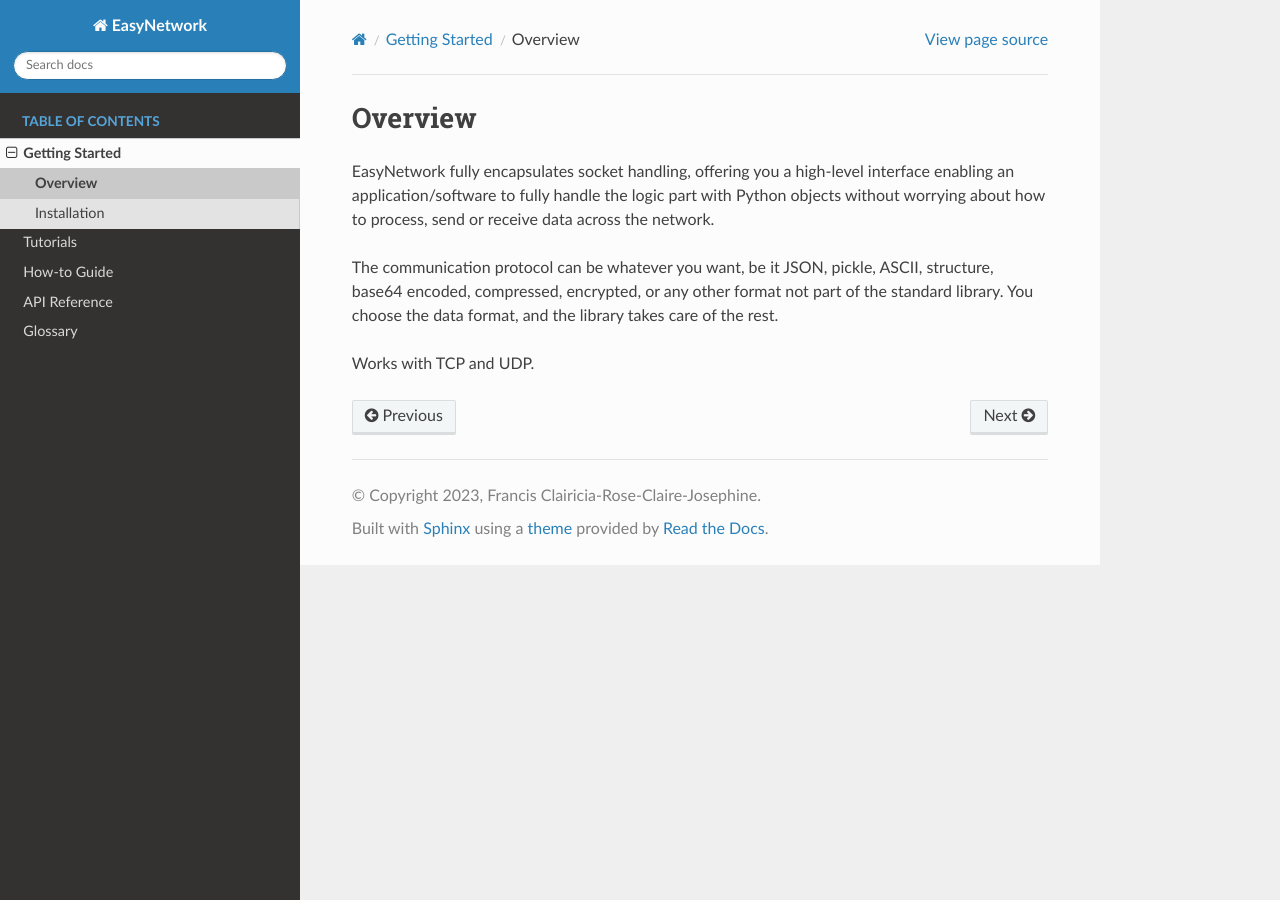
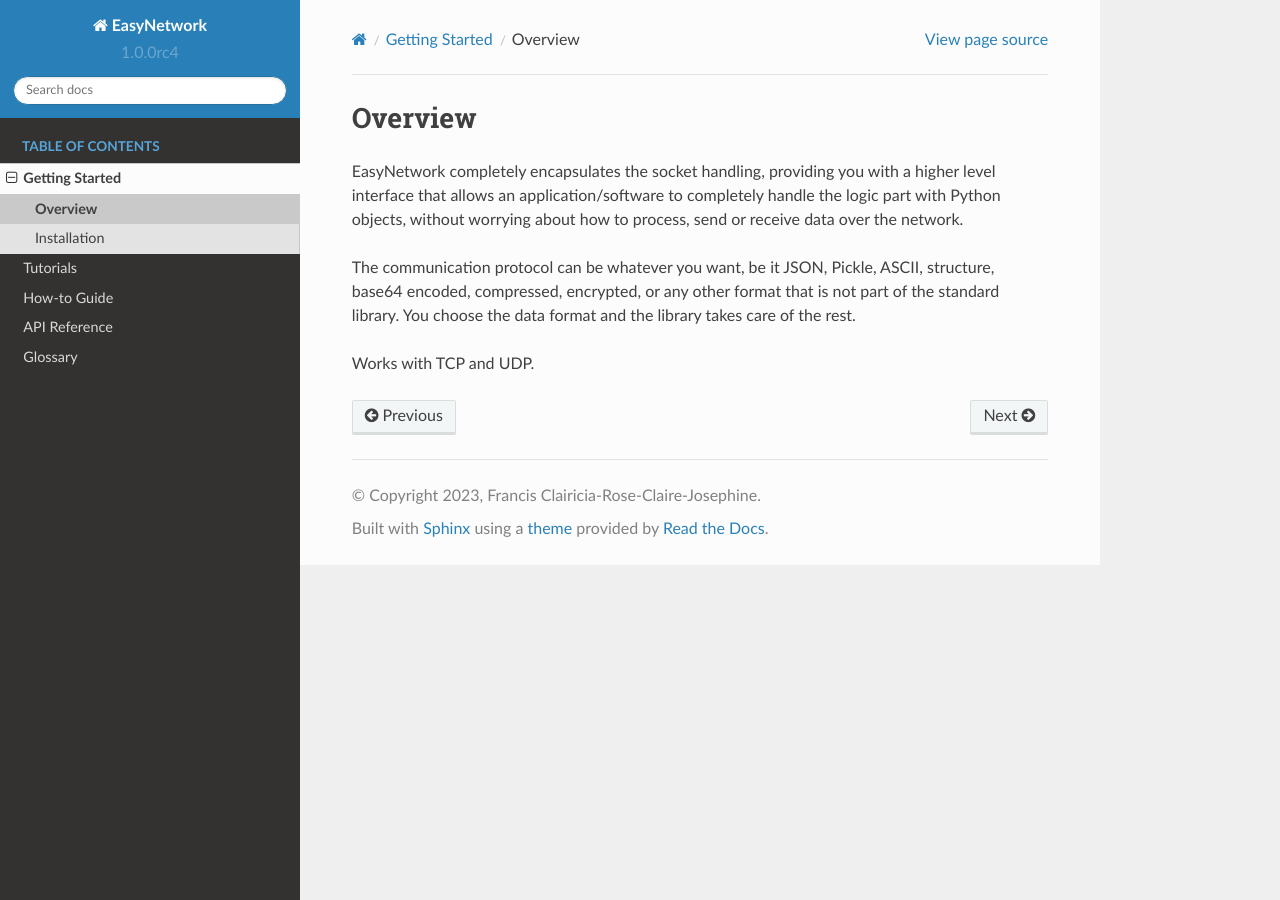
Before and after one commit to francis-clairicia/EasyNetwork, a Sphinx documentation site: the page built from docs/source/quickstart/overview.rst, in a window 1280 px wide. Built offline with Sphinx 7.4.7 and the Read the Docs theme 2.0.0, drawn with Linux system fonts in a browser that asks for light colours.

Commit message:
[DOCS] Fixes post review

```diff
--- a/docs/source/conf.py
+++ b/docs/source/conf.py
@@ -15,6 +15,7 @@ project = "EasyNetwork"
 copyright = "2023, Francis Clairicia-Rose-Claire-Josephine"
 author = "FrankySnow9"
 release = "1.0.0rc4"
+version = release
 
 # -- General configuration ---------------------------------------------------
 # https://www.sphinx-doc.org/en/master/usage/configuration.html#general-configuration
--- a/docs/source/quickstart/install.rst
+++ b/docs/source/quickstart/install.rst
@@ -14,7 +14,7 @@ To use EasyNetwork, first install it using :program:`pip`:
 Optional Dependencies
 =====================
 
-EasyNetwork has no required dependencies, but the library comes with a bunch of optional dependencies to meet specific needs.
+EasyNetwork has no required dependencies, but comes with many optional dependencies to meet specific needs.
 
 Here is the full list:
 
--- a/docs/source/quickstart/overview.rst
+++ b/docs/source/quickstart/overview.rst
@@ -2,11 +2,12 @@
 Overview
 ********
 
-EasyNetwork fully encapsulates socket handling, offering you a high-level interface enabling an application/software to fully handle the logic part
-with Python objects without worrying about how to process, send or receive data across the network.
+EasyNetwork completely encapsulates the socket handling, providing you with a higher level interface
+that allows an application/software to completely handle the logic part with Python objects,
+without worrying about how to process, send or receive data over the network.
 
-The communication protocol can be whatever you want, be it JSON, pickle, ASCII, structure, base64 encoded, compressed, encrypted,
-or any other format not part of the standard library.
-You choose the data format, and the library takes care of the rest.
+The communication protocol can be whatever you want, be it JSON, Pickle, ASCII, structure, base64 encoded,
+compressed, encrypted, or any other format that is not part of the standard library.
+You choose the data format and the library takes care of the rest.
 
 Works with TCP and UDP.
```
Also changed, not shown: README.md (+6 -5 lines), 1 other file.
